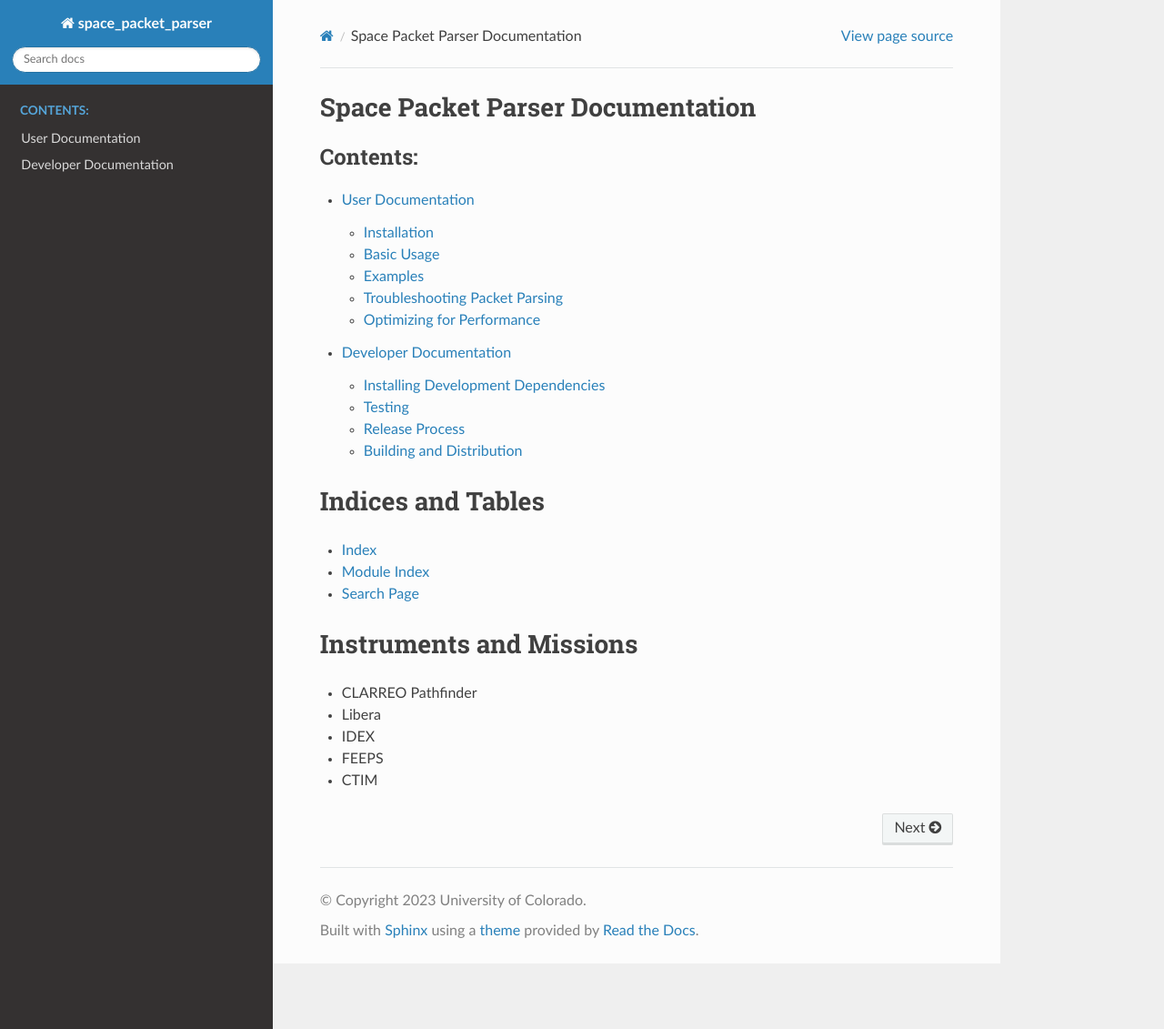
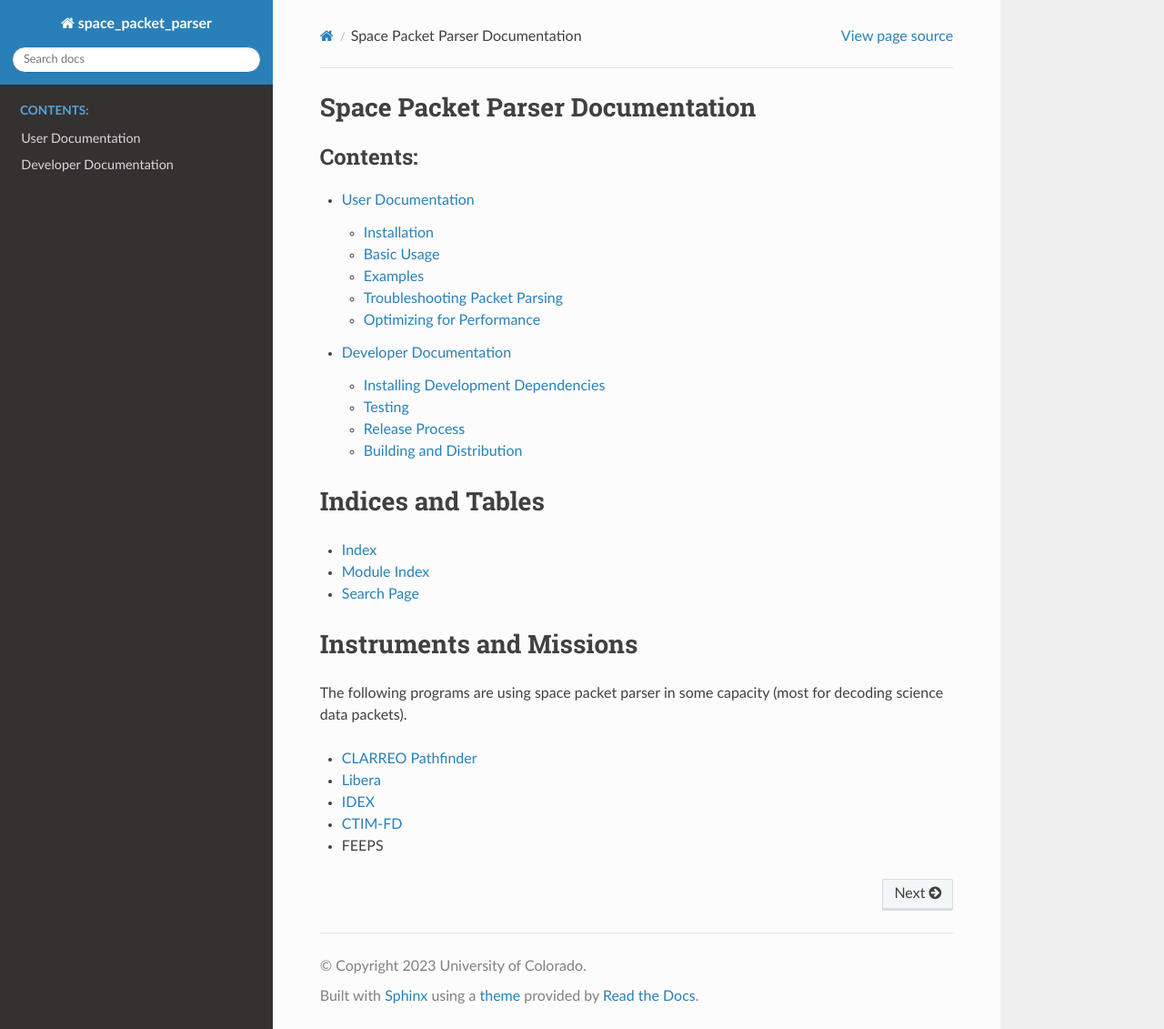
Before and after one commit to medley56/space_packet_parser, a Sphinx documentation site: the page built from docs/source/index.rst, in a window 1280 px wide and 1131 px high. Shown: the whole window at 91% size. Built offline with Sphinx 7.4.7 and the Read the Docs theme 2.0.0, drawn with Linux system fonts in a browser that asks for light colours; pages that are not in the unit, such as notebooks, are missing from menus.

Commit message:
Links to missions using the library

```diff
--- a/docs/source/index.rst
+++ b/docs/source/index.rst
@@ -20,8 +20,11 @@ Indices and Tables
 
 Instruments and Missions
 ========================
-* CLARREO Pathfinder
-* Libera
-* IDEX
+
+The following programs are using space packet parser in some capacity (most for decoding science data packets).
+
+* `CLARREO Pathfinder <https://clarreo-pathfinder.larc.nasa.gov/>`_
+* `Libera <https://lasp.colorado.edu/home/libera/>`_
+* `IDEX <https://imap.princeton.edu/instruments/idex>`_
+* `CTIM-FD <https://esto.nasa.gov/invest/ctim/>`_
 * FEEPS
-* CTIM
```
